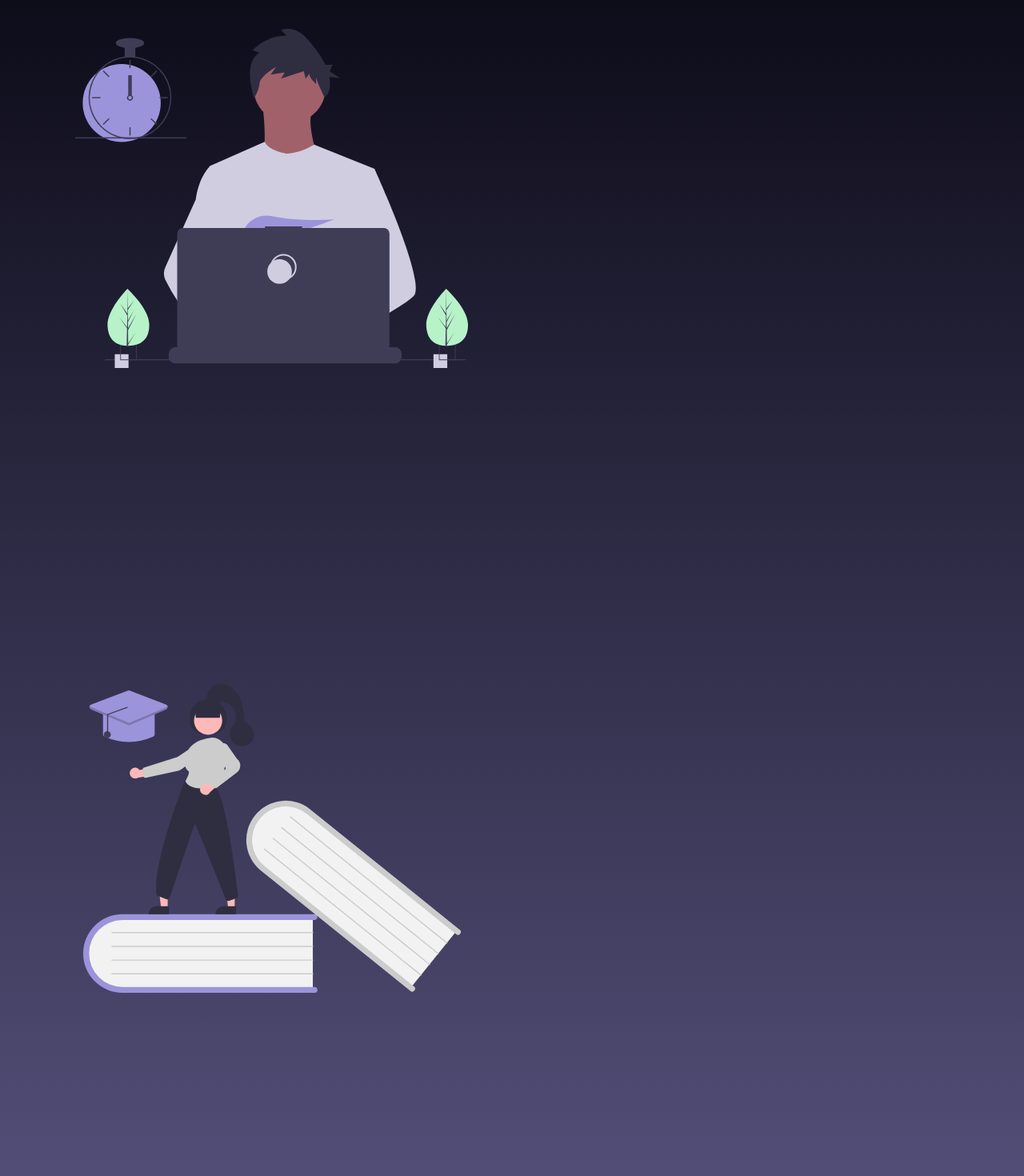
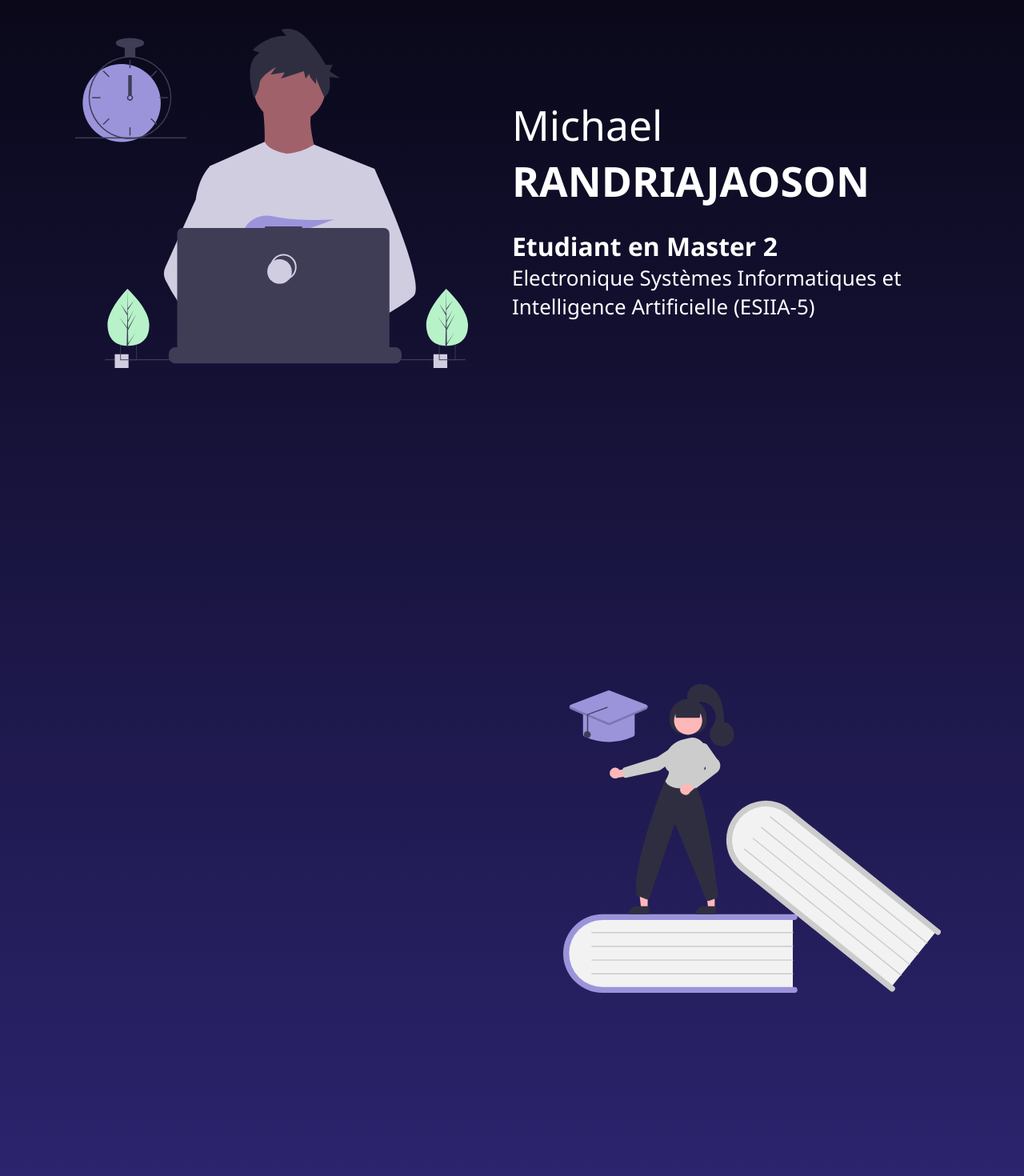
Before and after one commit to andolalaina/vuejs-portfolio, a Vue app: page / in a window 1280 px wide. Shown: the part 160-1630 px from the top of the page at 80% size. Built offline with nearby package versions, Linux system fonts and the light colour scheme.

Commit message:
Added reverse option to content components/ Added slot in content

```diff
--- a/src/App.vue
+++ b/src/App.vue
@@ -1,10 +1,20 @@
 
 <template>
   <Navbar/>
-  <Content illustrationFilename="accueil.svg" contentLink="accueil"/>
-  <Content illustrationFilename="presentation.svg" contentLink="presentation"/>
-  <Content illustrationFilename="projets.svg" contentLink="projets"/>
-  <Content illustrationFilename="contacts.svg" contentLink="contacts"/>
+  <Content illustrationFilename="accueil.svg" contentLink="accueil">
+    <div class="title-1">Michael <strong>RANDRIAJAOSON</strong></div>
+    <div class="title-2"><strong>Etudiant en Master 2</strong></div>
+    <div class="title-3">Electronique Systèmes Informatiques et Intelligence Artificielle (ESIIA-5)</div>
+  </Content>
+  <Content illustrationFilename="presentation.svg" contentLink="presentation" reversed>
+
+  </Content>
+  <Content illustrationFilename="projets.svg" contentLink="projets">
+
+  </Content>
+  <Content illustrationFilename="contacts.svg" contentLink="contacts">
+
+  </Content>
 </template>
 
 
@@ -33,7 +43,7 @@ export default {
   }
 
   body {
-    background: linear-gradient(var(--dark), var(--primary)) no-repeat;
+    background: linear-gradient(#06050F, #18143E, #2B236C, #4338A8, #7066CC ) no-repeat;
     height: 400vh;
     -ms-overflow-style: none;
     scrollbar-width: none;
@@ -47,3 +57,16 @@ export default {
     scroll-behavior: smooth;
   }
 </style>
+
+<style scoped>
+  .title-1 {
+    font-size: 2.35rem;
+    margin: 1.15rem 0;
+  }
+  .title-2 {
+    font-size: 1.45rem;
+  }
+  .title-3 {
+    font-size: 1.18rem;
+  }
+</style>
--- a/src/components/Content.vue
+++ b/src/components/Content.vue
@@ -1,10 +1,10 @@
 <template>
-    <div :id="contentLink" class="container">
+    <div :id="contentLink" :class="reversed ? 'container reversed':'container'">
         <div class="illustration">
             <img :src="require(`@/assets/${illustrationFilename}`)"/>
         </div>
         <div class="text">
-
+            <slot></slot>
         </div>
     </div>
 </template>
@@ -14,18 +14,22 @@ export default {
     name: 'Content',
     props: {
         illustrationFilename: String,
-        contentLink: String
+        contentLink: String,
+        reversed: Boolean
     }
 }
 </script>
 
-<style>
+<style scoped>
     .container {
         margin: auto;
         width: 95%;
         height: 100vh;
         display: flex;
         flex-flow: row wrap;
+    }
+    .container.reversed {
+        flex-flow: row-reverse wrap;
     }
     .illustration {
         width: 50%;
@@ -35,5 +39,9 @@ export default {
     }
     .text {
         width: 50%;
+        color: var(--white);
+        display: flex;
+        flex-flow: column;
+        justify-content: center;
     }
 </style>
```
